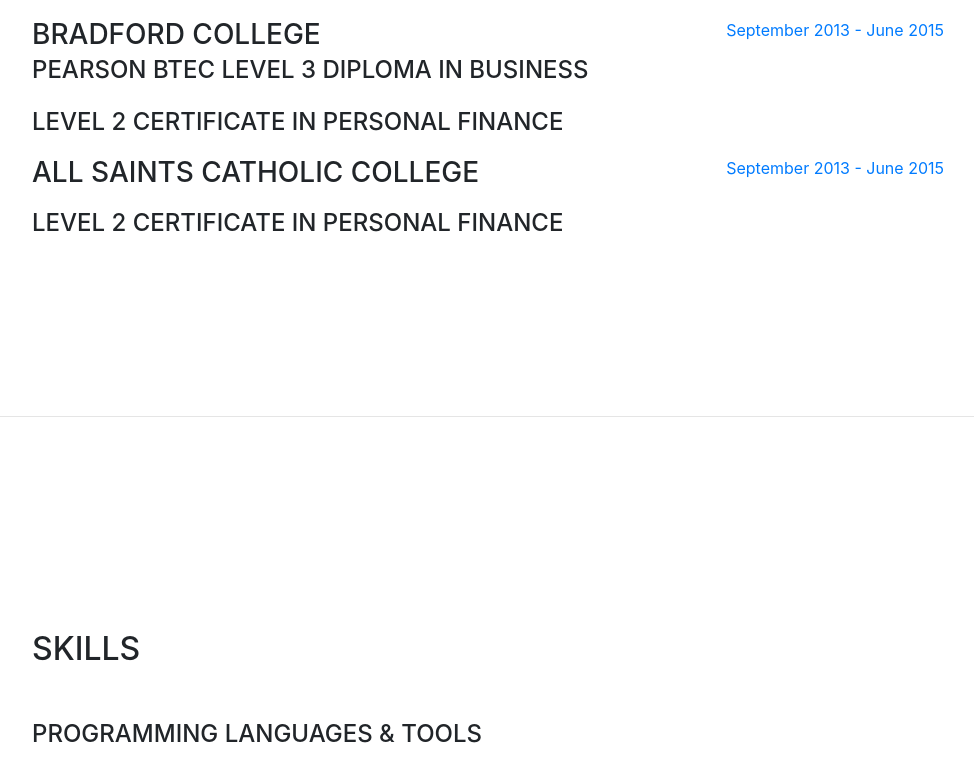
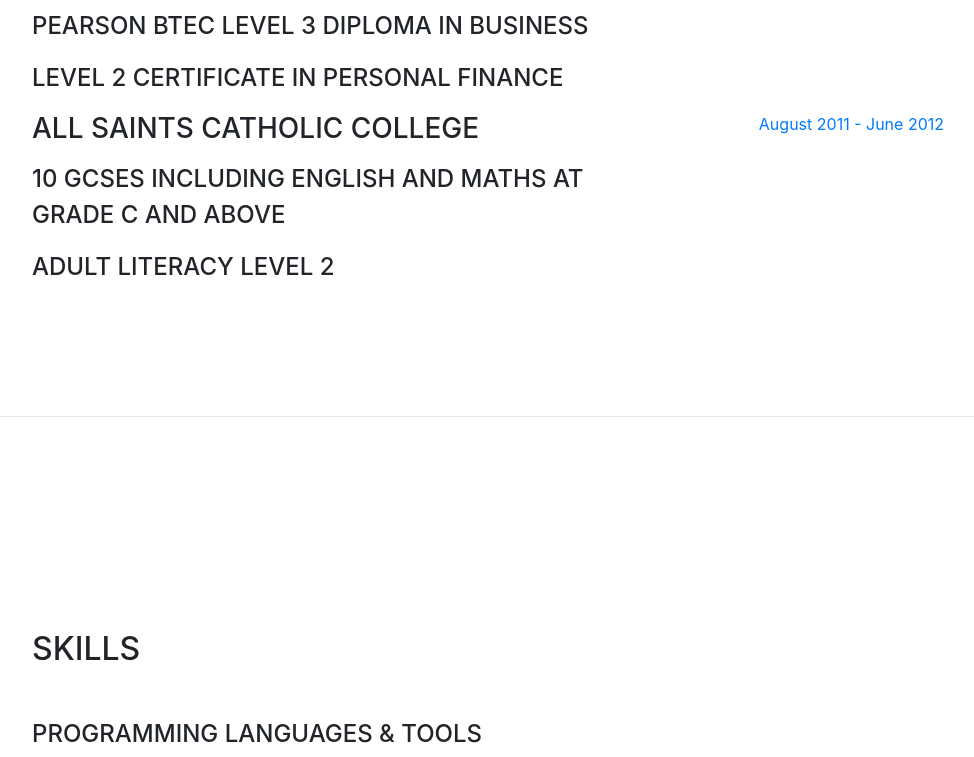
Before and after one commit to SDukesey/SDukesey.github.io, a website with bundled scripts: page index.html in a window 1280 px wide. Shown: the part 2279-3036 px from the top of the page, without its empty margins (288-1262 px from the left). Built offline with nearby package versions, Linux system fonts and the light colour scheme; a web font is replaced by a local one.

Commit message:
Fifth Commit

```diff
--- a/index.html
+++ b/index.html
@@ -174,10 +174,11 @@
             <div class="resume-content mr-auto">
               <h3 class="mb-0">All Saints Catholic College</h3>
               <div class="subheading mb-3"></div>
-			 <div class="subheading mb-3">Level 2 Certificate in Personal Finance</div>
+			 <div class="subheading mb-3">10 GCSEs including English and Maths at grade C and above</div>
+       <div class="subheading mb-3">Adult Literacy Level 2</div>
             </div>
             <div class="resume-date text-md-right">
-              <span class="text-primary">September 2013 - June 2015</span>
+              <span class="text-primary">August 2011 - June 2012</span>
             </div>
           </div>
         </div>
```
